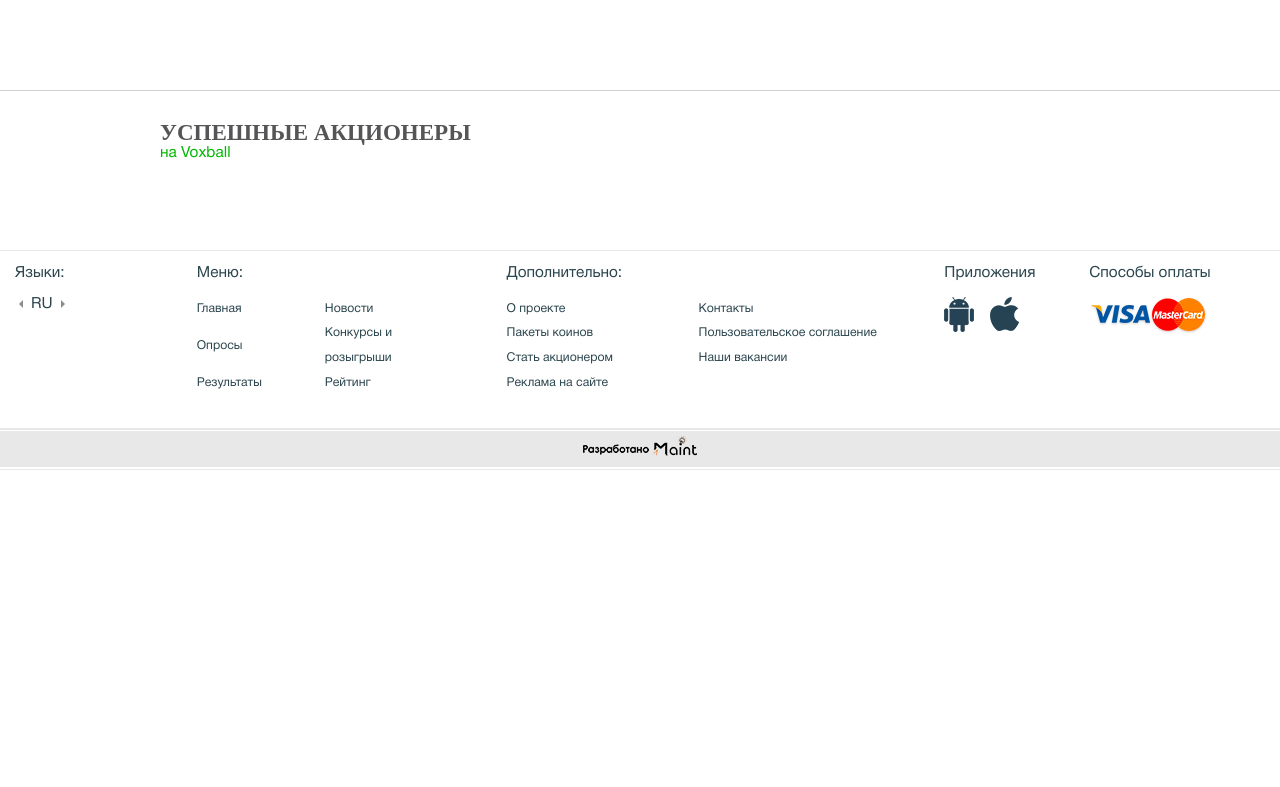
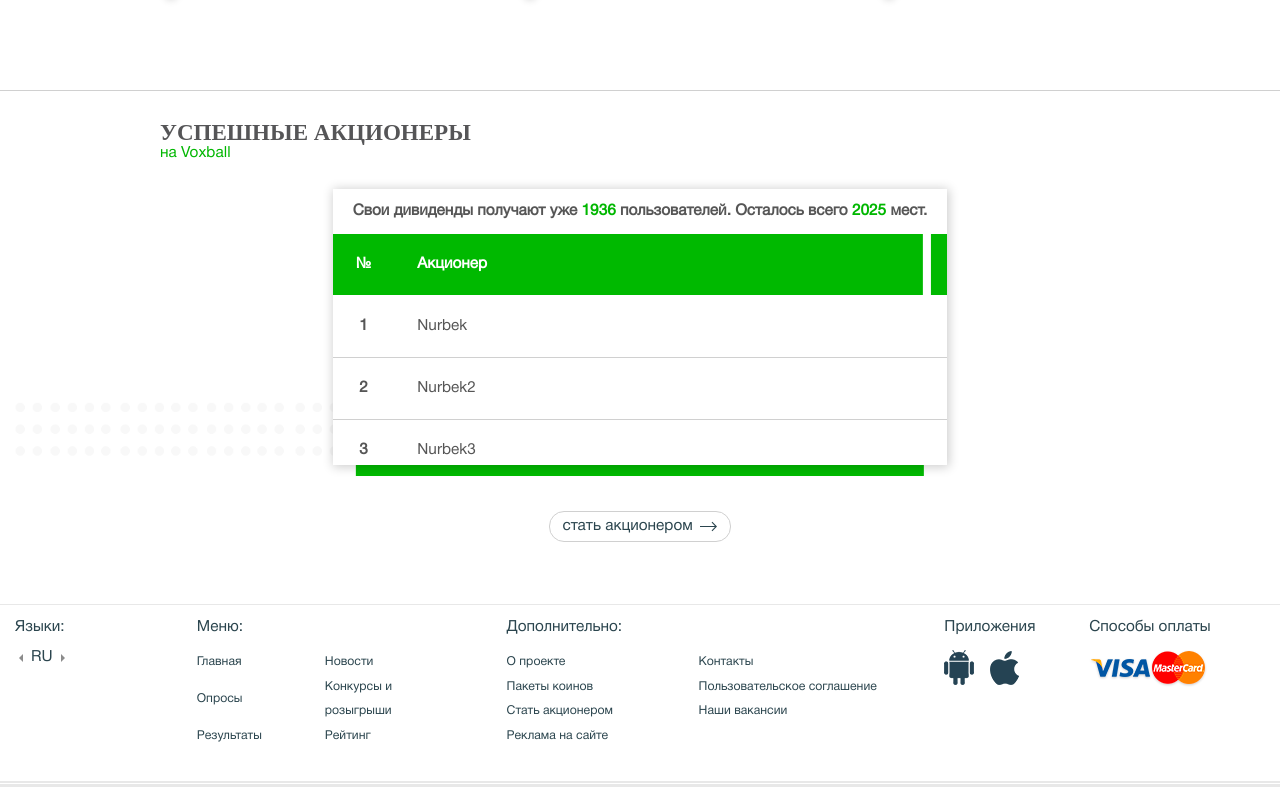
Before and after one commit to VasliSaidmuradov/voxball_clone, a Nuxt app: page /shareholders in a window 1280 px wide. Shown: the part 1434-2221 px from the top of the page. Before the commit the page ends 1904 px from the top, so only its background shows below. Built offline with nearby package versions, Linux system fonts and the light colour scheme.

Commit message:
vtable component added

```diff
--- a/assets/css/main.scss
+++ b/assets/css/main.scss
@@ -43,3 +43,19 @@ svg {
 	width: 17px;
 	height: 17px;
 }
+
+::-webkit-scrollbar {
+	box-shadow: inset 0 0 4px 1px rgba(0, 0, 0, 0.27);
+	width: 7px;
+	border-radius: 4px;
+}
+::-webkit-scrollbar-track {
+	background: white;
+}
+::-webkit-scrollbar-thumb {
+	background-color: #dcdcdc;
+	border-radius: 4px;
+}
+::-webkit-scrollbar-thumb:hover {
+	background-color: #dcdcdc;
+}
--- a/components/shareholder/shareholderSteps/shareholderStepsList.vue
+++ b/components/shareholder/shareholderSteps/shareholderStepsList.vue
@@ -45,7 +45,7 @@ export default {
 	flex-wrap: wrap;
 	justify-content: space-between;
 	&__item {
-		margin-bottom: 4rem;
+		margin: 2rem 0;
 	}
 }
 </style>
--- /dev/null
+++ b/components/tables/vTable.vue
@@ -0,0 +1,99 @@
+<template>
+  <div class="table-wrap">
+    <slot></slot>
+    <div class="table-scroll">
+    <table class="table">
+      <thead class="table-thead">
+        <tr class="table-thead__tr">
+          <th class="table-thead__th" >№</th>
+          <th
+           v-for="(field, index) in fields"
+           :key="index"
+           class="col table-thead__th">
+            {{ field.label }}
+          </th>
+        </tr>
+      </thead>
+      <tbody class="table-tbody">
+        <tr class="table-tbody__tr" v-for="(item, index) in items" :key="index">
+          <th class="table-tbody__th">{{ index+1 }}</th>
+          <td class="table-tbody__td" v-for="(itempiece, index) in item" :key="index">{{ itempiece }}</td>
+        </tr>
+      </tbody>
+    </table>
+    </div>
+    <div v-if="bottomLine" class="table__back">
+    </div>
+  </div>
+</template>
+
+<script>
+export default {
+  props: {
+    title: String,
+    items: Array,
+    fields: Array,
+    bottomLine: {
+      type: Boolean,
+      default: true
+    }
+  }
+}
+</script>
+
+<style lang="scss" scoped>
+.table {
+  &-scroll {
+    width: 100%;
+    overflow: hidden;
+    overflow-y: auto;
+    max-height: 15rem;
+  }
+  border-collapse: collapse;
+  border-spacing: unset;
+  &-wrap {
+    display: table;
+    background: white;
+    box-shadow: 1px 1px 10px 1px rgba(0, 0, 0, 0.2);
+    width: 40%;
+    min-width: 40rem;
+    min-height: 10rem;
+    position: relative;
+  }
+  &-thead {
+    color: white;
+    &__tr {
+      background-image: url('~assets/img/table__bg.png');
+      background-repeat: no-repeat;
+      background-size: 100% 100%;
+    }
+    &__th {
+      padding: 1.5rem 1.5rem;
+      text-align: left;
+    }
+  }
+  &-tbody {
+    color: #565656;
+    &__tr {
+      border-bottom: 1px solid $border-color;
+    }
+    &__th {
+      padding: 1rem 1.5rem;
+    }
+    &__td {
+      padding: 1.5rem 1.5rem;
+      text-align: left;
+    }
+  }
+  &__back {
+    width: calc(100% - 3rem);
+    height: 0.7rem;
+    position: absolute;
+    left: 50%;
+    transform: translateX(-50%);
+    bottom: -0.7rem;
+    z-index: -2;
+    background-color: $base-color;
+  }
+}
+</style>
--- a/pages/shareholders.vue
+++ b/pages/shareholders.vue
@@ -23,11 +23,27 @@
 			</div>
 			<shareholder-steps-list :steps="stepsArr"></shareholder-steps-list>
 		</section>
-		<section class="shareholders-section">
-			<div class="shareholders-section__header">
+		<section class="shareholders-section shareholders-section_wide">
+			<div class="shareholders-section__header shareholders-section__header_wide">
 				<h2 class="shareholders-section__title">Успешные акционеры</h2>
 				<p class="shareholders-section__text">на Voxball</p>
 			</div>
+			<div class="shareholders-table">
+				<v-table :items="items" :fields="fields" class="ml-auto mr-auto">
+				 <div class="shareholders-table__header">
+					<h2 class="shareholders-table__title">
+						Свои дивиденды получают уже
+						<span class="shareholders-table__text">1936</span>
+						пользователей.  Осталось всего
+						<span class="shareholders-table__text">2025</span> мест.
+					</h2>
+				 </div>
+				</v-table>
+			</div>
+			<v-btn class="shareholders-section__button ml-auto mr-auto mt-5" rounded border>
+				стать акционером
+				<icon-arrow class="ml-2" />
+      </v-btn>
 		</section>
 		</base-layout>
   </div>
@@ -38,12 +54,15 @@ import baseLayout from '@/components/layouts/baseLayout.vue'
 import iconArrow from '@/components/icons/iconArrow.vue'
 import proposalList from '@/components/shareholder/proposal/proposalList.vue'
 import shareholderStepsList from '@/components/shareholder/shareholderSteps/shareholderStepsList.vue'
+import vTable from '@/components/tables/vTable.vue'
+
 export default {
 	components: {
 		baseLayout,
 		iconArrow,
 		proposalList,
-		shareholderStepsList
+		shareholderStepsList,
+		vTable
 	},
 	data() {
 		return {
@@ -114,6 +133,32 @@ export default {
 					text: 'Получайте свой процент от прибыли портала ежегодно',
 					src: '',
 				},
+			],
+			items: [
+				{
+					name: 'Nurbek'
+				},
+				{
+					name: 'Nurbek2'
+				},
+				{
+					name: 'Nurbek3'
+				},
+				{
+					name: 'Nurbek'
+				},
+				{
+					name: 'Nurbek2'
+				},
+				{
+					name: 'Nurbek3'
+				}
+			],
+			fields: [
+				{
+					field: 'name',
+					label: 'Акционер'
+				}
 			]
 		}
 	}
@@ -153,8 +198,16 @@ export default {
 		padding: 0 12.5%;
 		padding-bottom: 4rem;
 		border-top: 1px solid $border-color;
+		&_wide {
+			padding-right: 0;
+			padding-left: 0;
+		}
 		&__header {
 			padding: 1.8rem 0;
+			&_wide {
+				padding-right: 12.5%;
+				padding-left: 12.5%;
+			}
 		}
 		&__title {
 			color: #555557;
@@ -167,6 +220,25 @@ export default {
 			color: $secondary-text-color;
 			margin: 0;
 		}
+		&__button {
+		}
+	}
+	&-table {
+		background-image: url('~assets/img/registration__bg.png');
+		background-size: 100%;
+		background-repeat: no-repeat;
+		&__header {
+			text-align: center;
+			color: #565656;
+		}
+		&__title {
+			font-size: 1rem;
+			margin: 0;
+			padding: 1rem 0;
+		}
+		&__text {
+			color: $secondary-text-color;
+		}
 	}
 }
 </style>
```
Also changed, not shown: assets/img/table__bg.png (added).
